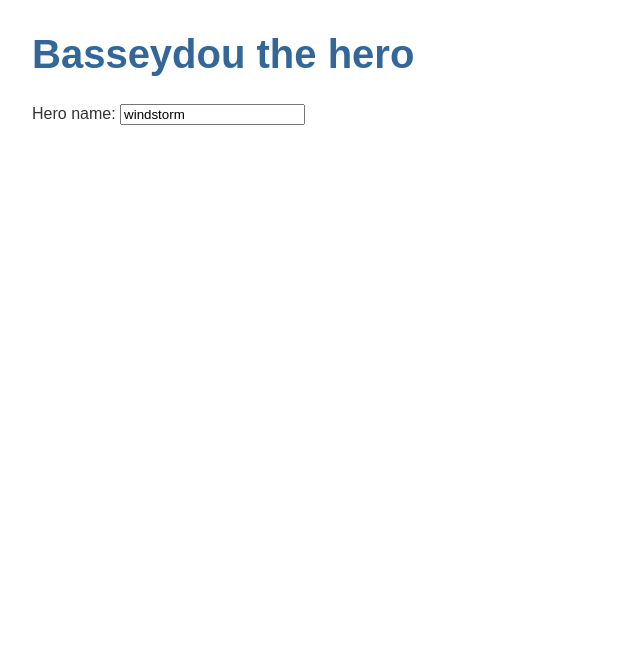
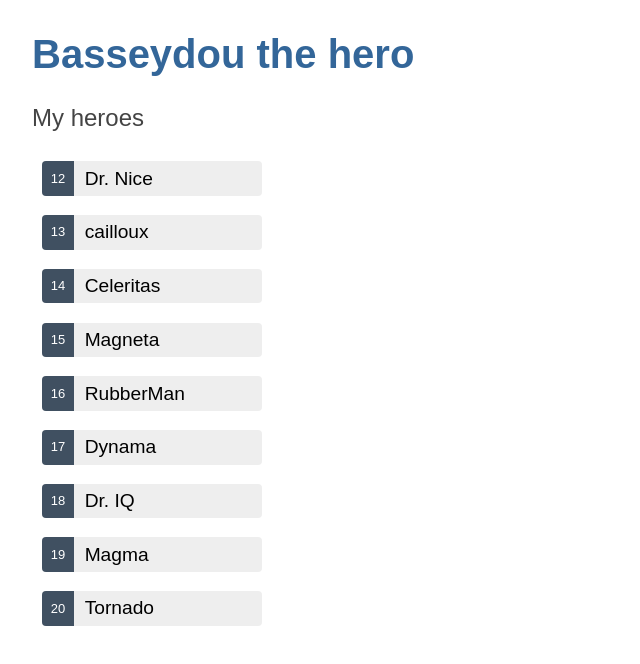
Before and after one commit to bassouat/BassOuat_Angular13, an Angular app: page / in a window 1280 px wide. Shown: the top 664 px of the page, without its empty margins (0-640 px from the left). Built offline with nearby package versions, Linux system fonts and the light colour scheme.

Commit message:
Display by using angular directive

```diff
--- a/src/app/heroes/heroes.component.css
+++ b/src/app/heroes/heroes.component.css
@@ -0,0 +1,67 @@
+
+/* HeroesComponent's private CSS styles */
+.mockheroes {
+  margin: 0 0 2em 0;
+  list-style-type: none;
+  padding: 0;
+  width: 15em;
+}
+
+.mockheroes li {
+  display: flex;
+}
+
+.mockheroes button {
+  flex: 1;
+  cursor: pointer;
+  position: relative;
+  left: 0;
+  background-color: #EEE;
+  margin: .5em;
+  padding: 0;
+  border-radius: 4px;
+  display: flex;
+  align-items: stretch;
+  height: 1.8em;
+}
+
+.mockheroes button:hover {
+  color: #2c3a41;
+  background-color: #e6e6e6;
+  left: .1em;
+}
+
+.mockheroes button:active {
+  background-color: #525252;
+  color: #fafafa;
+}
+
+.mockheroes button.selected {
+  background-color: black;
+  color: white;
+}
+
+.mockheroes button.selected:hover {
+  background-color: #505050;
+  color: white;
+}
+
+.mockheroes button.selected:active {
+  background-color: black;
+  color: white;
+}
+
+.mockheroes .badge {
+  display: inline-block;
+  font-size: small;
+  color: white;
+  padding: 0.8em 0.7em 0 0.7em;
+  background-color: #405061;
+  line-height: 1em;
+  margin-right: .8em;
+  border-radius: 4px 0 0 4px;
+}
+
+.mockheroes .name {
+  align-self: center;
+}
--- a/src/app/heroes/heroes.component.html
+++ b/src/app/heroes/heroes.component.html
@@ -6,7 +6,27 @@
 <div><span>id : </span> {{hero.name}}</div>
 
 -->
+<!--
 <div>
   <label for="name">Hero name: </label>
   <input id="name"  [(ngModel)]="hero.name" placeholder="name" />
 </div>
+-->
+<h2>My heroes</h2>
+<ol class="mockheroes">
+  <li *ngFor="let hero of mockheroes">
+    <button type="button" (click)="onSelect(hero)">
+      <span class="badge">{{hero.id}}</span>
+      <span class="name">{{hero.name}}</span>
+    </button>
+  </li>
+</ol>
+
+<div *ngIf="selectedHero">
+<h2>{{selectedHero.name | uppercase}} Details</h2>
+  <div>id:{{selectedHero.id}}</div>
+  <div>
+    <label for="hero-name">Hero name : </label>
+    <input id="hero-name" [(ngModel)]="selectedHero.name" placeholder="name" >
+  </div>
+</div>
--- a/src/app/heroes/heroes.component.ts
+++ b/src/app/heroes/heroes.component.ts
@@ -1,5 +1,6 @@
 import { Component, OnInit } from '@angular/core';
 import {Hero} from "../hero";
+import {MOCKHEROES} from "../mock-heroes";
 
 @Component({
   selector: 'app-heroes',
@@ -8,12 +9,11 @@
 })
 export class HeroesComponent implements OnInit {
 
-  hero:Hero = {
-    id :1,
-  name: 'windstorm'
-
-};
-
+  mockheroes = MOCKHEROES;
+  selectedHero? : Hero;
+  onSelect(heroS: Hero) :void {
+    this.selectedHero = heroS;
+  }
   constructor() { }
 
   ngOnInit(): void {
--- a/src/app/mock-heroes.ts
+++ b/src/app/mock-heroes.ts
@@ -3,7 +3,7 @@
 
 export const MOCKHEROES : Hero[] = [
   { id: 12, name: 'Dr. Nice' },
-  { id: 13, name: 'Bombasto' },
+  { id: 13, name: 'cailloux' },
   { id: 14, name: 'Celeritas' },
   { id: 15, name: 'Magneta' },
   { id: 16, name: 'RubberMan' },
```
